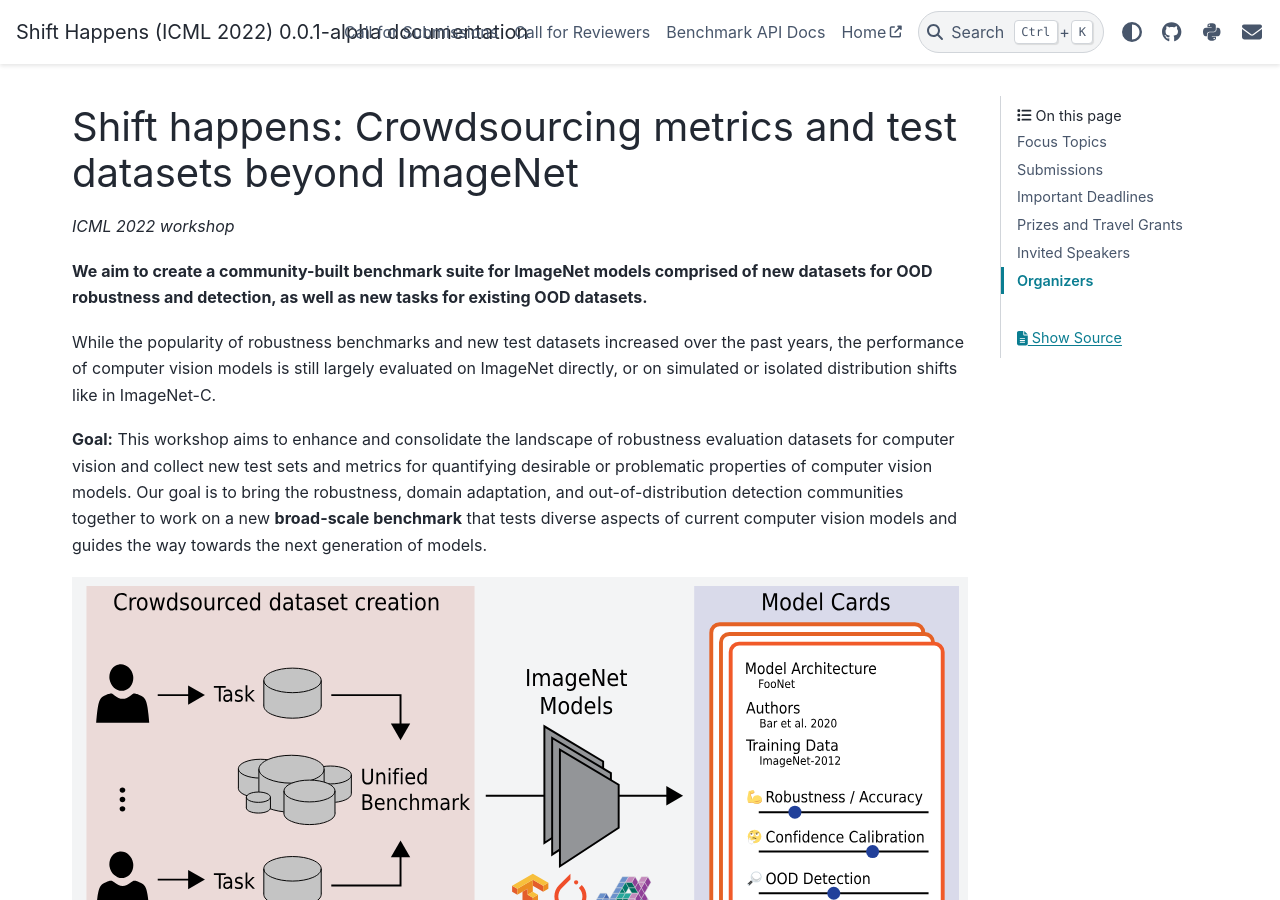
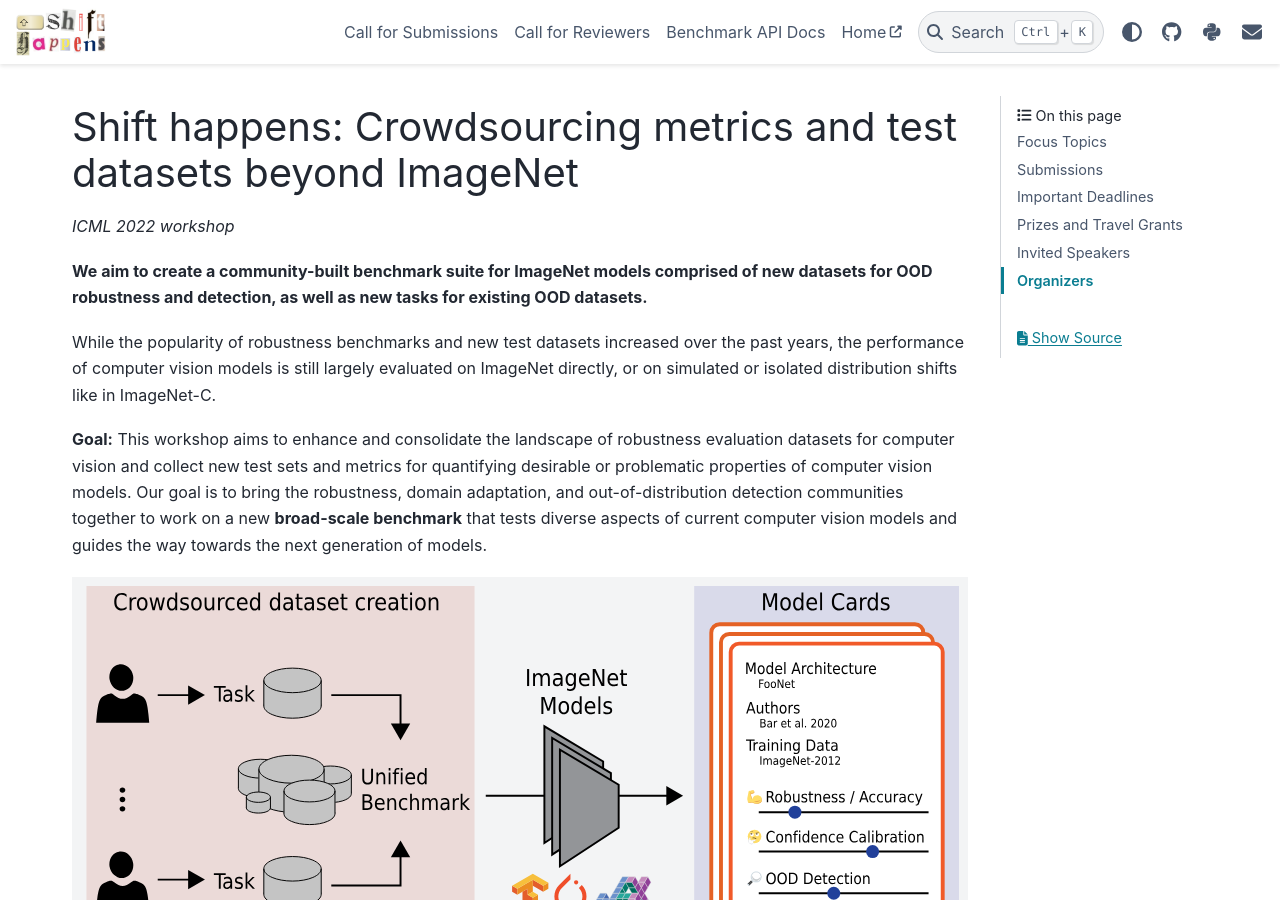
Before and after one commit to shift-happens-benchmark/icml-2022, a Sphinx documentation site: the page built from docs/source/index.rst, in a window 1280 px wide and 900 px high. Built offline with Sphinx 7.4.7 and the PyData theme 0.15.4, drawn with Linux system fonts in a browser that asks for light colours.

Commit message:
Add logo

```diff
--- a/docs/source/conf.py
+++ b/docs/source/conf.py
@@ -97,7 +97,7 @@ html_theme_options = {
     "show_prev_next": False,
 }
 
-html_logo = None
+html_logo = "logo.png"
 
 # Remove the search field for now
 html_sidebars = {"**": ["sidebar-nav-bs.html"]}
```
Also changed, not shown: docs/source/logo.png (added).
